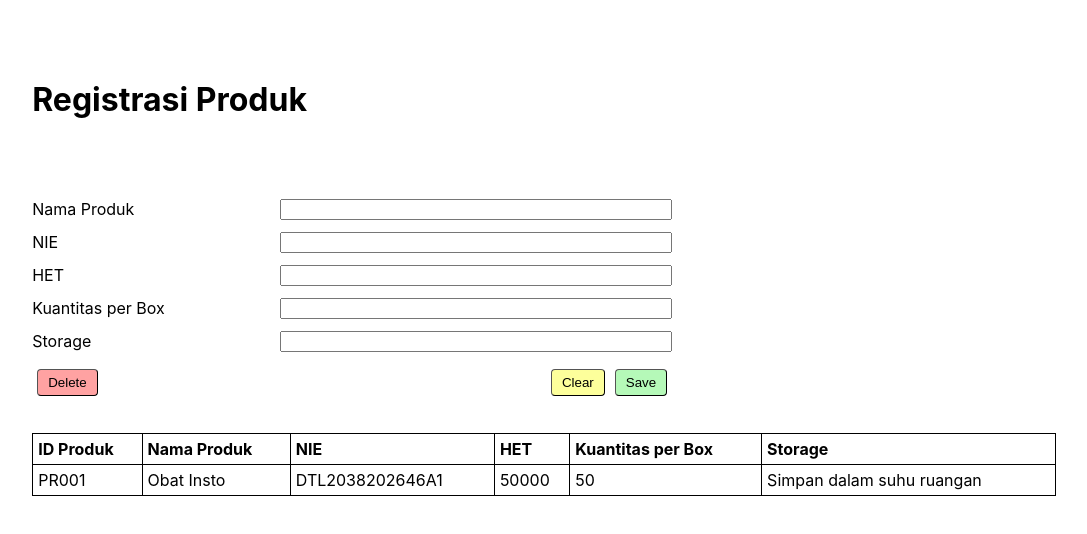
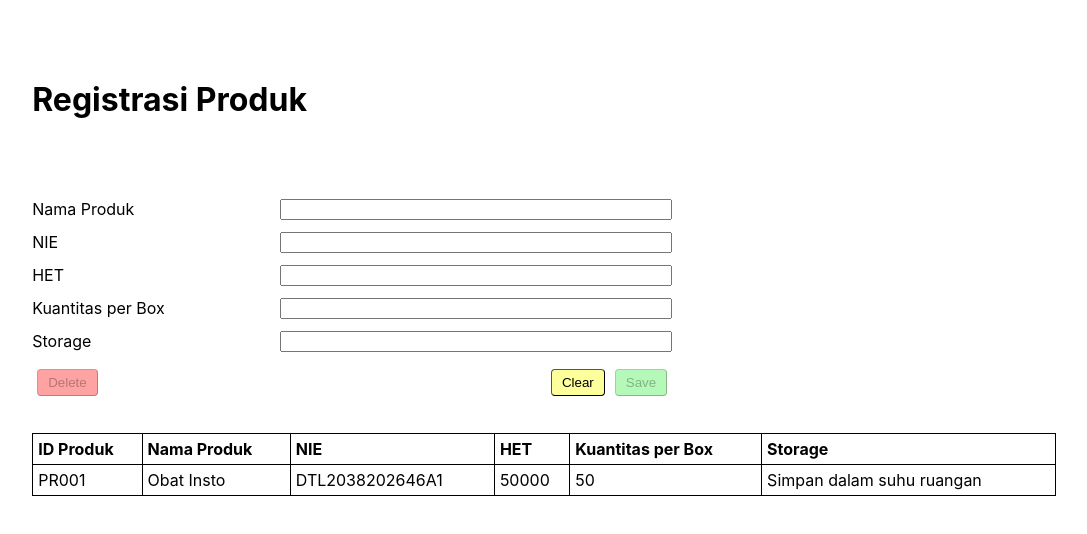
Before and after one commit to KevinDallian/QRCode, a React (Create React App) app: page /registrasi in a window 1280 px wide. Shown: the top 534 px of the page, without its empty margins (19-1106 px from the left). Built offline with nearby package versions, Linux system fonts and the light colour scheme.

Commit message:
added logic for CRUD in registration

```diff
--- a/src/Components/ActionButton/ActionButton.js
+++ b/src/Components/ActionButton/ActionButton.js
@@ -1,7 +1,7 @@
 import './ActionButton.css'
 
-export default function ActionButton({name, color = "#FFFFFF", onClickFunction}){
+export default function ActionButton({name, color = "#FFFFFF", onClickFunction, disabled = false}){
     return (
-        <button id="actionButton" style={{backgroundColor:color}} onClick={()=>onClickFunction()}>{name}</button>
+        <button id="actionButton" style={{backgroundColor:color}} onClick={()=>onClickFunction()} disabled={disabled}>{name}</button>
     );
 }
--- a/src/Components/Table/ReactTable.js
+++ b/src/Components/Table/ReactTable.js
@@ -1,11 +1,11 @@
 import './ReactTable.css';
 
-export default function ReactTable({headers, datas, onClickHandler}){
+export default function ReactTable({headers, datas, currentIndex, onClickHandler}){
     const headerDisplay = headers.map(header =>
         <th key={header}>{header}</th>
         );
     const dataDisplay = datas.map((data, index) =>
-        <tr className='row' key={index} onClick={()=>{console.log({index})}}>
+        <tr className='row' key={index} onClick={()=>onClickHandler(index)} style={currentIndex === index ? {backgroundColor: "#d3ffff"} : {}}>
             <td>{data.id}</td>
             <td>{data.name}</td>
             <td>{data.nie}</td>
--- a/src/Pages/Registrasi/Registrasi.js
+++ b/src/Pages/Registrasi/Registrasi.js
@@ -9,13 +9,37 @@ export default function Registrasi(){
     const [het, setHET] = useState('');
     const [quantity, setQuantity] = useState('');
     const [storage, setStorage] = useState('');
+    const [currentIndex, setCurrentIndex] = useState(null);
 
     const header = ["ID Produk", "Nama Produk", "NIE", "HET", "Kuantitas per Box", "Storage"];
     const [data, setData] = useState([
         {id : "PR001", name : "Obat Insto", nie : "DTL2038202646A1", het : "50000", quantity : "50", storage : "Simpan dalam suhu ruangan"},
     ]);
 
-    function addData() {
+    function validateData(){
+        return name == "" || nie == "" || het == "" || quantity == "" || storage == "";
+    }
+
+    function onClickRow(index){
+        setCurrentIndex(index);
+
+        const selectedData = data[index];
+        setFormData(selectedData)
+    }
+
+    function saveData() {
+        if (currentIndex !== null) {
+            const updatedData = {
+                id: data[currentIndex].id,
+                name: name,
+                nie: nie,
+                het: het,
+                quantity: quantity,
+                storage: storage,
+              };
+              const newData = [...data.slice(0, currentIndex), updatedData, ...data.slice(currentIndex + 1)];
+              setData(newData);
+        } else {
             const existingDataLength = data.length;
             const generatedID = `PR${(existingDataLength+1).toString().padStart(3, "0")}`;
             const newData = {
@@ -27,8 +51,31 @@ export default function Registrasi(){
                 storage : storage
             };
             setData([...data, newData]);
-        console.log("Data added");
-        console.log(data);
+        }
+    }
+
+    function deleteData(){
+        const newData = [...data.slice(0, currentIndex), ...data.slice(currentIndex+1)];
+        setData(newData);
+        setCurrentIndex(null);
+        clearData();
+    }
+
+    function clearData(){
+        setName('');
+        setNIE('');
+        setHET('');
+        setQuantity('');
+        setStorage('');
+        setCurrentIndex(null);
+    }
+
+    function setFormData(data){
+        setName(data.name);
+        setNIE(data.nie);
+        setHET(data.het);
+        setQuantity(data.quantity);
+        setStorage(data.storage);
     }
 
     return (
@@ -42,16 +89,15 @@ export default function Registrasi(){
                 <FormDetail variableName={"Storage"} value={storage} setValue={(e)=>setStorage(e)}/>
             </form>
             <div id='buttonRow'>
-                <ActionButton name={"Delete"} color='#ffa2a2'/>
+                <ActionButton name={"Delete"} color='#ffa2a2' onClickFunction={deleteData} disabled={currentIndex == null}/>
                 <div>
-                    <ActionButton name={"Clear"} color='#fdff9b'/>
-                    <ActionButton name={"Save"} color='#b5f9b8' onClickFunction={addData}/>
+                    <ActionButton name={"Clear"} color='#fdff9b' onClickFunction={clearData}/>
+                    <ActionButton name={"Save"} color='#b5f9b8' onClickFunction={saveData} disabled={validateData()}/>
                 </div>
             </div>
             <div id='table'>
-                <ReactTable headers={header} datas={data}/>
+                <ReactTable headers={header} datas={data} currentIndex={currentIndex} onClickHandler={onClickRow}/>
             </div>
-
         </>
     );
 }
```
Lines whose indentation alone changed are shown as unchanged.
